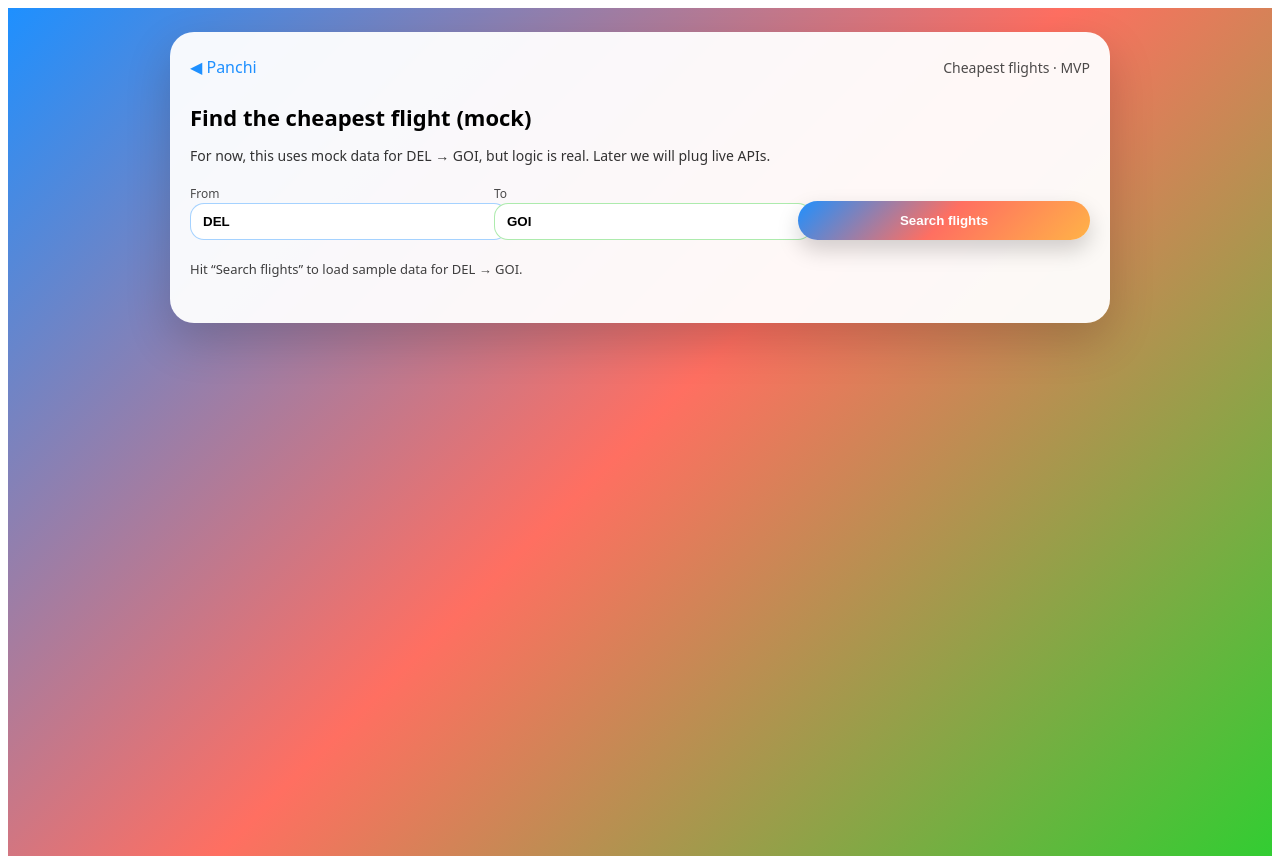
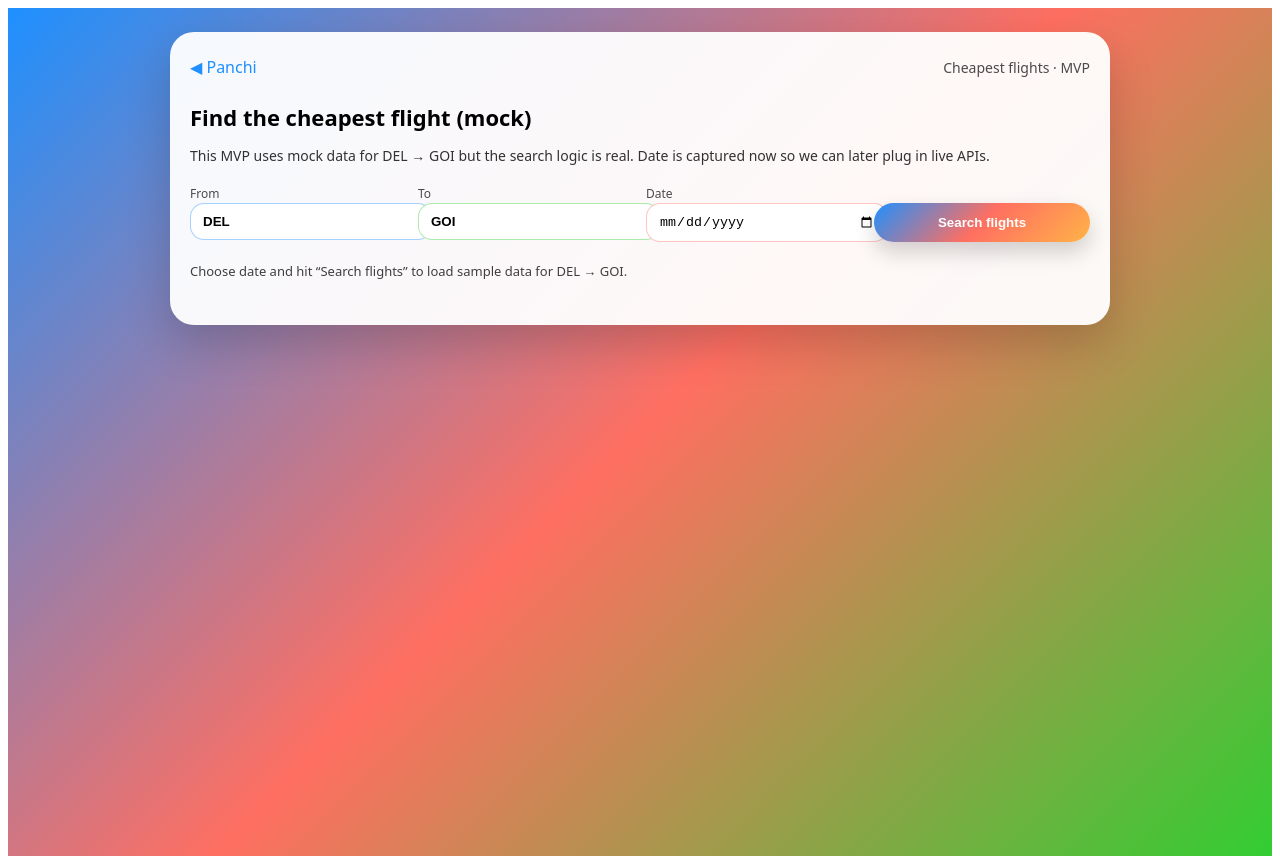
Before and after one commit to anil2941985/panchi-app, a Next.js app: page /search in a window 1280 px wide. Built offline with nearby package versions, Linux system fonts and the light colour scheme.

Commit message:
Update search.js

```diff
--- a/pages/search.js
+++ b/pages/search.js
@@ -3,6 +3,7 @@ import { useState } from "react";
 export default function Search() {
   const [origin, setOrigin] = useState("DEL");
   const [destination, setDestination] = useState("GOI");
+  const [date, setDate] = useState(""); // NEW: travel date
   const [loading, setLoading] = useState(false);
   const [flights, setFlights] = useState([]);
   const [error, setError] = useState("");
@@ -17,6 +18,7 @@ export default function Search() {
       const params = new URLSearchParams({
         origin,
         destination,
+        date, // will be used later when we plug real API
       }).toString();
 
       const res = await fetch(`/api/mockFlights?${params}`);
@@ -71,8 +73,8 @@ export default function Search() {
           Find the cheapest flight (mock)
         </h1>
         <p style={{ fontSize: 14, opacity: 0.8, marginBottom: 16 }}>
-          For now, this uses mock data for DEL → GOI, but logic is real. Later we
-          will plug live APIs.
+          This MVP uses mock data for DEL → GOI but the search logic is real.
+          Date is captured now so we can later plug in live APIs.
         </p>
 
         <form
@@ -109,6 +111,21 @@ export default function Search() {
                 borderRadius: 14,
                 border: "1px solid rgba(50,205,50,0.4)",
                 fontWeight: 600,
+              }}
+            />
+          </div>
+          <div>
+            <label style={{ fontSize: 12, opacity: 0.7 }}>Date</label>
+            <input
+              type="date"
+              value={date}
+              onChange={(e) => setDate(e.target.value)}
+              style={{
+                width: "100%",
+                padding: "10px 12px",
+                borderRadius: 14,
+                border: "1px solid rgba(255,111,97,0.4)",
+                fontWeight: 500,
               }}
             />
           </div>
@@ -222,10 +239,10 @@ export default function Search() {
 
         {flights.length === 0 && !loading && !error && (
           <p style={{ fontSize: 13, opacity: 0.75, marginTop: 12 }}>
-            Hit “Search flights” to load sample data for DEL → GOI.
+            Choose date and hit “Search flights” to load sample data for DEL → GOI.
           </p>
         )}
       </div>
     </main>
   );
-              }
+}
```
